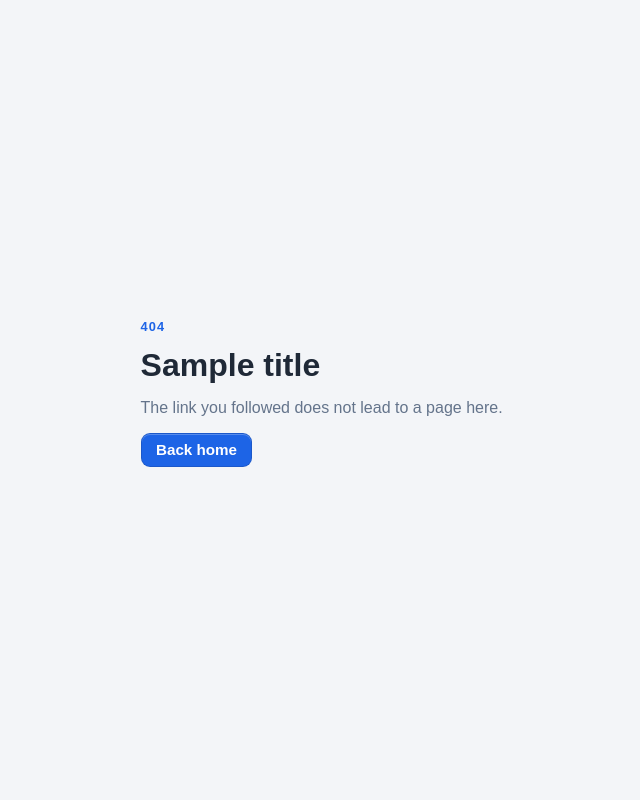
After one commit to tmiklos7/my-link-bio-v3, a Flask app: template templates/404.html in a window 1280 px wide. The commit adds this page. Shown: the whole page, without its empty margins (133-773 px from the left). Run offline with Flask 3, Linux system fonts and the light colour scheme; the template is opened without the code that fills it: most values are stand-ins (such as "Sample title", 1, 10 or a date in 2020).

Commit message:
Add custom error pages for 404 and 500 errors with styling (using Context7 MPS)

```diff
--- a/app.py
+++ b/app.py
@@ -98,6 +98,14 @@ def delete_link(link_index):
 def about():
     return render_template('about.html')
 
+@app.errorhandler(404)
+def page_not_found(error):
+    return render_template('404.html', title='Page Not Found'), 404
+
+
+@app.errorhandler(500)
+def internal_server_error(error):
+    return render_template('500.html', title='Server Error'), 500
 
 if __name__ == '__main__':
     app.run(debug=True)
--- a/static/style.css
+++ b/static/style.css
@@ -32,6 +32,34 @@ body {
 h1,
 .subtitle {
   display: none;
+}
+.error-page {
+  min-height: 100vh;
+  display: grid;
+  align-content: center;
+  justify-items: start;
+  gap: 0.8rem;
+}
+
+.error-page h1 {
+  display: block;
+  margin: 0;
+  font-size: 2rem;
+}
+
+.error-code {
+  margin: 0;
+  color: var(--blue);
+  font-size: 0.8rem;
+  font-weight: 800;
+  letter-spacing: 0.08em;
+}
+
+.error-message {
+  margin: 0;
+  color: var(--muted);
+  font-size: 1rem;
+  line-height: 1.5;
 }
 
 .panel,
--- /dev/null
+++ b/templates/404.html
@@ -0,0 +1,17 @@
+<!DOCTYPE html>
+<html lang="en">
+  <head>
+    <meta charset="UTF-8" />
+    <meta name="viewport" content="width=device-width, initial-scale=1.0" />
+    <title>{{ title }}</title>
+    <link rel="stylesheet" href="{{ url_for('static', filename='style.css') }}" />
+  </head>
+  <body>
+    <main class="container error-page">
+      <p class="error-code">404</p>
+      <h1>{{ title }}</h1>
+      <p class="error-message">The link you followed does not lead to a page here.</p>
+      <a class="button-link edit" href="{{ url_for('home') }}">Back home</a>
+    </main>
+  </body>
+</html>
```
Also changed, not shown: templates/500.html (added, +17 -0 lines).
